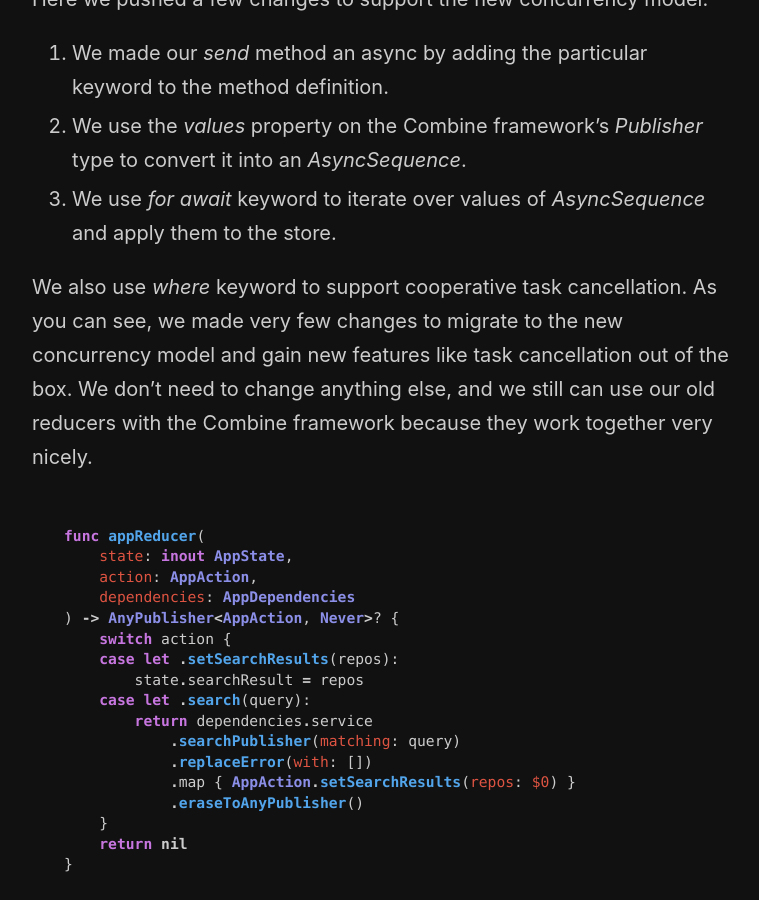
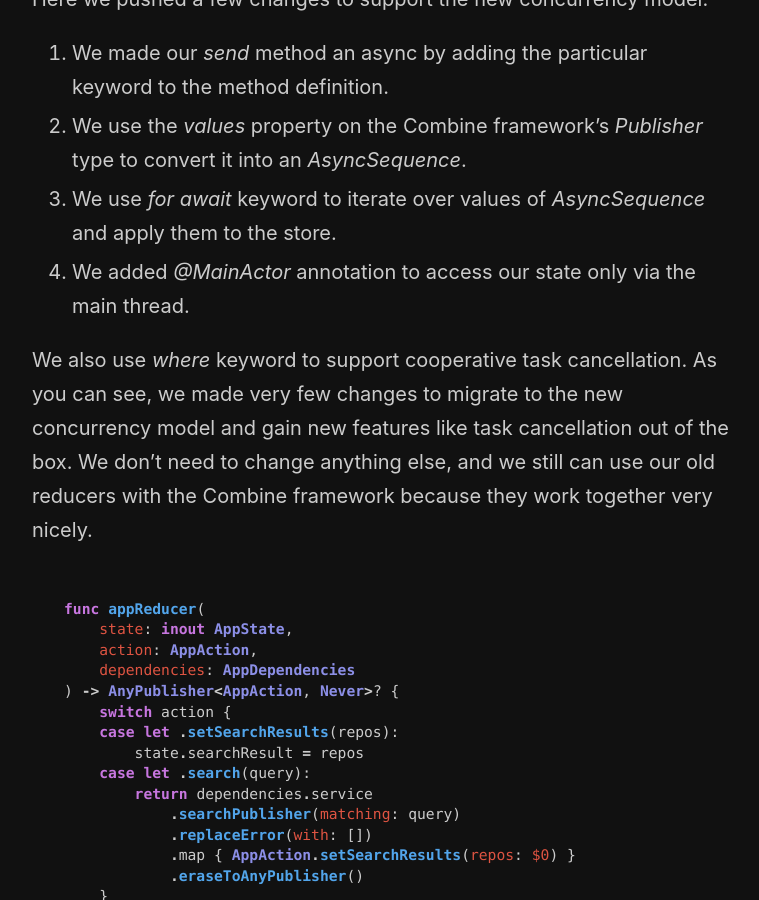
Before and after one commit to mecid/mecid.github.io, a Jekyll site: the page built from _posts/2022-02-17-redux-like-state-container-in-swiftui-part5.md, in a window 1280 px wide and 900 px high, scrolled down 2267 px. Shown: the whole window, without its empty margins (258-1017 px from the left). Built offline with Jekyll 4.4.1, drawn with Linux system fonts in a browser that asks for light colours.

Commit message:
redux part 5 improved

```diff
--- a/_posts/2022-02-17-redux-like-state-container-in-swiftui-part5.md
+++ b/_posts/2022-02-17-redux-like-state-container-in-swiftui-part5.md
@@ -81,6 +81,7 @@ Here we pushed a few changes to support the new concurrency model:
 1. We made our *send* method an async by adding the particular keyword to the method definition.
 2. We use the *values* property on the Combine framework's *Publisher* type to convert it into an *AsyncSequence*.
 3. We use *for await* keyword to iterate over values of *AsyncSequence* and apply them to the store.
+4. We added *@MainActor* annotation to access our state only via the main thread.
 
 We also use *where* keyword to support cooperative task cancellation. As you can see, we made very few changes to migrate to the new concurrency model and gain new features like task cancellation out of the box. We don't need to change anything else, and we still can use our old reducers with the Combine framework because they work together very nicely.
 
```
